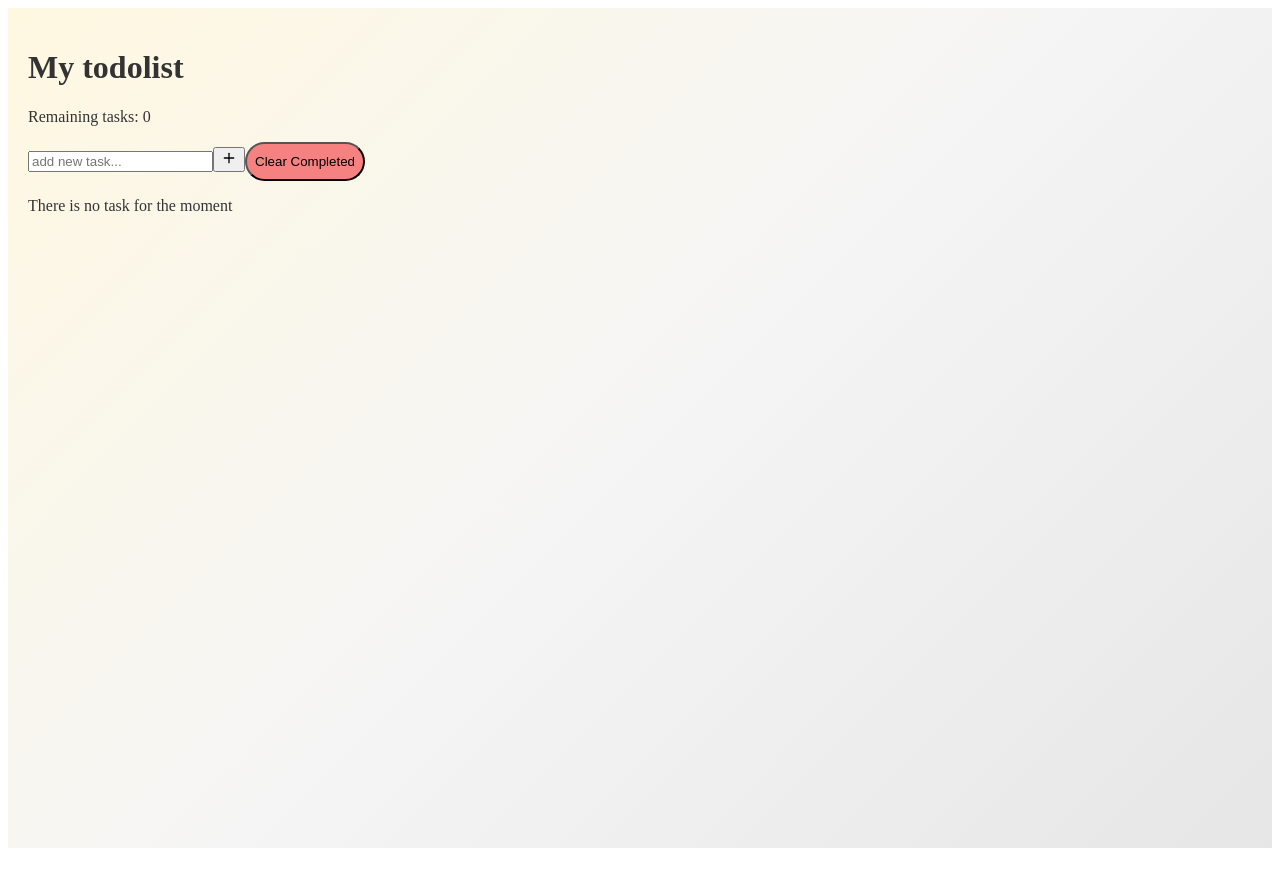
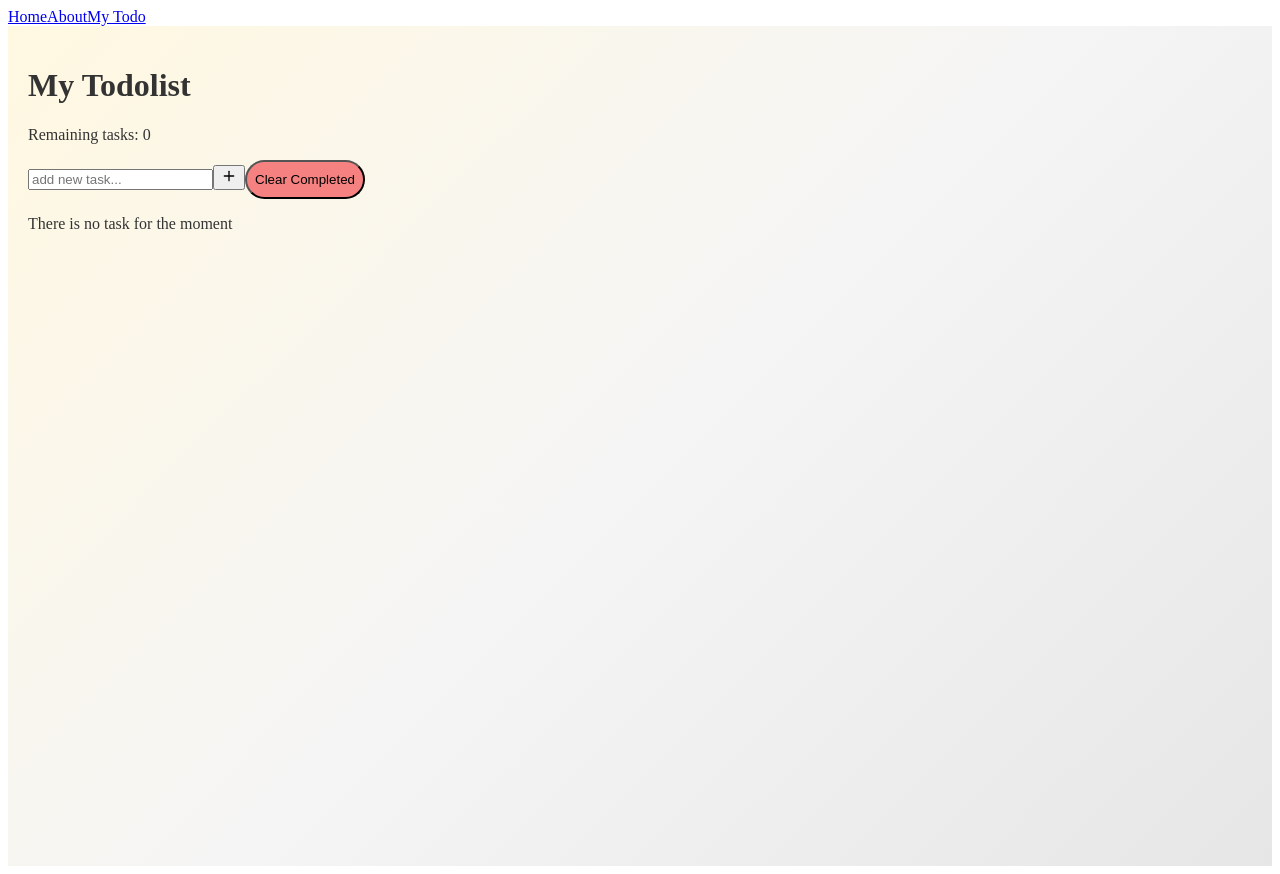
Before and after one commit to drissnafii/todolist-Vue, a Vue app: page /myTodo in a window 1280 px wide. Built offline with nearby package versions, Linux system fonts and the light colour scheme; the HTML template or start-up script is replaced by a standard one.

Commit message:
feat: implement routing and create Home and About pages

```diff
--- a/src/App.vue
+++ b/src/App.vue
@@ -1,156 +1,12 @@
 <script setup lang="ts">
-import { ref, computed, watch, onMounted } from 'vue'
-import { Edit, PlusIcon, Save, Trash2Icon } from 'lucide-vue-next'
 
-interface Todo {
-  id: number
-  text: string
-  completed: boolean
-  isEditing: boolean
-}
-
-const newTodoText = ref('') // for the input
-const todos = ref<Todo[]>([]) // for the list of tasks
-
-// function to add a todo
-const addTodo = () => {
-  if (newTodoText.value.trim() === '') return // Validation simple
-
-  const newTodo: Todo = {
-    id: Date.now(),
-    text: newTodoText.value,
-    completed: false,
-    isEditing: false,
-  }
-
-  // push task into the ref using .value
-  todos.value.push(newTodo)
-  newTodoText.value = ''
-}
-watch(
-  todos,
-  (newTodos) => {
-    localStorage.setItem('todo_data', JSON.stringify(newTodos))
-  },
-  { deep: true },
-)
-
-onMounted(() => {
-  const savedData = localStorage.getItem('todo_data')
-  if (savedData) {
-    todos.value = JSON.parse(savedData)
-  }
-})
-
-const deleteTodo = (id: number) => {
-  todos.value = todos.value.filter((todo) => todo.id !== id)
-}
-
-const toggleEdit = (todo: Todo) => {
-  // inverse the value of editing
-  todo.isEditing = !todo.isEditing
-}
-
-const activeCount = computed(() => {
-  return todos.value.filter((todo) => !todo.completed).length
-})
-
-const clearCompleted = () => {
-  todos.value = todos.value.filter((todo) => !todo.completed)
-}
 </script>
 
 <template>
-  <main>
-    <h1>My todolist</h1>
-    <p>Remaining tasks: {{ activeCount }}</p>
-    <div>
-      <input
-        type="text"
-        v-model="newTodoText"
-        @keyup.enter="addTodo"
-        placeholder="add new task..."
-      />
-      <button @click="addTodo">
-        <PlusIcon :size="16" />
-      </button>
-      <button class="clear-btn" @click="clearCompleted">Clear Completed</button>
-    </div>
-    <ul>
-      <li v-for="todo in todos" :key="todo.id">
-        <!-- editing mode  -->
-        <template v-if="todo.isEditing">
-          <input type="text" v-model="todo.text" @keyup.enter="toggleEdit(todo)" />
-          <button @click="toggleEdit(todo)">
-            <Save :size="16" />
-          </button>
-        </template>
-
-        <template v-else>
-          <input type="checkbox" v-model="todo.completed" />
-          <span :class="{ completed: todo.completed }">
-            {{ todo.text }}
-          </span>
-          <button @click="toggleEdit(todo)" :class="'edit-btn'">
-            <Edit :size="16" />
-          </button>
-          <button @click="deleteTodo(todo.id)" :class="'delete-btn'">
-            <Trash2Icon :size="16" />
-          </button>
-        </template>
-      </li>
-    </ul>
-    <p v-if="todos.length === 0">There is no task for the moment</p>
-  </main>
+  <nav>
+    <router-link to="/">Home</router-link>
+    <router-link to="/about">About</router-link>
+    <router-link to="/mytodo">My Todo</router-link>
+  </nav>
+  <router-view />
 </template>
-
-<style scoped>
-main {
-  background: linear-gradient(
-    135deg,
-    #fff8e1 0%,
-    /* Premium warm cream */ #f5f5f5 50%,
-    /* Light gray middle */ #e6e6e6 100% /* Subtle gray depth */
-  );
-  min-height: 100vh;
-  margin: 0;
-  padding: 20px;
-  color: #333;
-  background-attachment: fixed;
-}
-
-.delete-btn {
-  color: #ef4444;
-  background: none;
-  border: none;
-  cursor: pointer;
-  padding: 4px;
-  margin-left: 8px;
-}
-
-.delete-btn:hover {
-  color: #f11010;
-}
-
-.edit-btn {
-  color: #1f2a1c9f;
-  background: none;
-  border: none;
-  cursor: pointer;
-  padding: 4px;
-  margin-left: 8px;
-}
-
-.completed {
-  text-decoration: line-through;
-  opacity: 0.6;
-}
-
-.clear-btn {
-  background-color: #f58181;
-  padding: 8px;
-  border-radius: 25px;
-  height: 39px;
-  cursor: pointer;
-}
-</style>
--- /dev/null
+++ b/src/components/AboutPage.vue
@@ -0,0 +1,14 @@
+<script setup lang="ts"></script>
+
+<template>
+  <div class="about">
+    <h1>About Page</h1>
+    <p>This is a Todo List application built with Vue 3 and TypeScript.</p>
+  </div>
+</template>
+
+<style scoped>
+.about {
+  padding: 20px;
+}
+</style>
--- /dev/null
+++ b/src/components/HomePage.vue
@@ -0,0 +1,14 @@
+<script setup lang="ts"></script>
+
+<template>
+  <div class="home">
+    <h1>Home Page</h1>
+    <p>Welcome to the Todo List application!</p>
+  </div>
+</template>
+
+<style scoped>
+.home {
+  padding: 20px;
+}
+</style>
--- /dev/null
+++ b/src/composables/MyTodo.vue
@@ -0,0 +1,158 @@
+<script setup lang="ts">
+import { ref, computed, watch, onMounted } from 'vue'
+import { Edit, PlusIcon, Save, Trash2Icon } from 'lucide-vue-next'
+
+interface Todo {
+  id: number
+  text: string
+  completed: boolean
+  isEditing: boolean
+}
+
+const newTodoText = ref('') // for the input
+const todos = ref<Todo[]>([]) // for the list of tasks
+
+// function to add a todo
+const addTodo = () => {
+  if (newTodoText.value.trim() === '') return // Validation simple
+
+  const newTodo: Todo = {
+    id: Date.now(),
+    text: newTodoText.value,
+    completed: false,
+    isEditing: false,
+  }
+
+  // push task into the ref using .value
+  todos.value.push(newTodo)
+  newTodoText.value = ''
+}
+watch(
+  todos,
+  (newTodos) => {
+    localStorage.setItem('todo_data', JSON.stringify(newTodos))
+  },
+  { deep: true },
+)
+
+onMounted(() => {
+  const savedData = localStorage.getItem('todo_data')
+  if (savedData) {
+    todos.value = JSON.parse(savedData)
+  }
+})
+
+const deleteTodo = (id: number) => {
+  todos.value = todos.value.filter((todo) => todo.id !== id)
+}
+
+const toggleEdit = (todo: Todo) => {
+  // inverse the value of editing
+  todo.isEditing = !todo.isEditing
+}
+
+const activeCount = computed(() => {
+  return todos.value.filter((todo) => !todo.completed).length
+})
+
+const clearCompleted = () => {
+  todos.value = todos.value.filter((todo) => !todo.completed)
+}
+const appName = ref('My Todolist');
+
+</script>
+
+<template>
+  <main>
+    <h1>{{ appName }}</h1>
+    <p>Remaining tasks: {{ activeCount }}</p>
+    <div>
+      <input
+        type="text"
+        v-model="newTodoText"
+        @keyup.enter="addTodo"
+        placeholder="add new task..."
+      />
+      <button @click="addTodo">
+        <PlusIcon :size="16" />
+      </button>
+      <button class="clear-btn" @click="clearCompleted">Clear Completed</button>
+    </div>
+    <ul>
+      <li v-for="todo in todos" :key="todo.id">
+        <!-- editing mode  -->
+        <template v-if="todo.isEditing">
+          <input type="text" v-model="todo.text" @keyup.enter="toggleEdit(todo)" />
+          <button @click="toggleEdit(todo)">
+            <Save :size="16" />
+          </button>
+        </template>
+
+        <template v-else>
+          <input type="checkbox" v-model="todo.completed" />
+          <span :class="{ completed: todo.completed }">
+            {{ todo.text }}
+          </span>
+          <button @click="toggleEdit(todo)" :class="'edit-btn'">
+            <Edit :size="16" />
+          </button>
+          <button @click="deleteTodo(todo.id)" :class="'delete-btn'">
+            <Trash2Icon :size="16" />
+          </button>
+        </template>
+      </li>
+    </ul>
+    <p v-if="todos.length === 0">There is no task for the moment</p>
+  </main>
+</template>
+
+<style scoped>
+main {
+  background: linear-gradient(
+    135deg,
+    #fff8e1 0%,
+    /* Premium warm cream */ #f5f5f5 50%,
+    /* Light gray middle */ #e6e6e6 100% /* Subtle gray depth */
+  );
+  min-height: 100vh;
+  margin: 0;
+  padding: 20px;
+  color: #333;
+  background-attachment: fixed;
+}
+
+.delete-btn {
+  color: #ef4444;
+  background: none;
+  border: none;
+  cursor: pointer;
+  padding: 4px;
+  margin-left: 8px;
+}
+
+.delete-btn:hover {
+  color: #f11010;
+}
+
+.edit-btn {
+  color: #1f2a1c9f;
+  background: none;
+  border: none;
+  cursor: pointer;
+  padding: 4px;
+  margin-left: 8px;
+}
+
+.completed {
+  text-decoration: line-through;
+  opacity: 0.6;
+}
+
+.clear-btn {
+  background-color: #f58181;
+  padding: 8px;
+  border-radius: 25px;
+  height: 39px;
+  cursor: pointer;
+}
+</style>
--- a/src/router/index.ts
+++ b/src/router/index.ts
@@ -1,8 +1,27 @@
 import { createRouter, createWebHistory } from 'vue-router'
+import HomePage from '../components/HomePage.vue'
+import AboutPage from '../components/AboutPage.vue'
+import MyTodo from '@/composables/MyTodo.vue'
 
 const router = createRouter({
   history: createWebHistory(import.meta.env.BASE_URL),
-  routes: [],
+  routes: [
+    {
+      path: '/',
+      name: 'home',
+      component: HomePage,
+    },
+    {
+      path: '/about',
+      name: 'about',
+      component: AboutPage,
+    },
+    {
+      path: '/myTodo',
+      name: 'mytodo',
+      component: MyTodo,
+    }
+  ],
 })
 
 export default router
```
